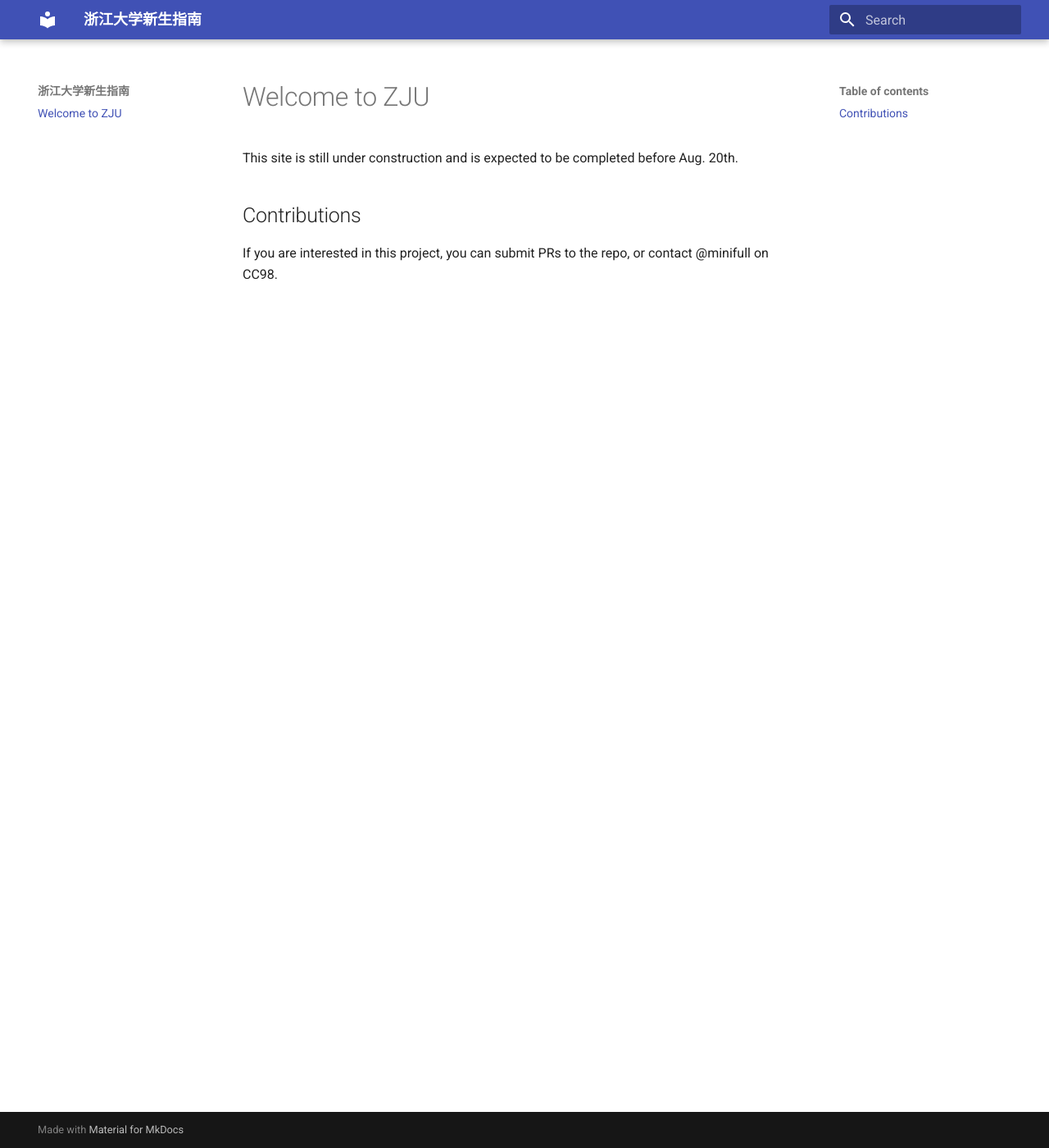
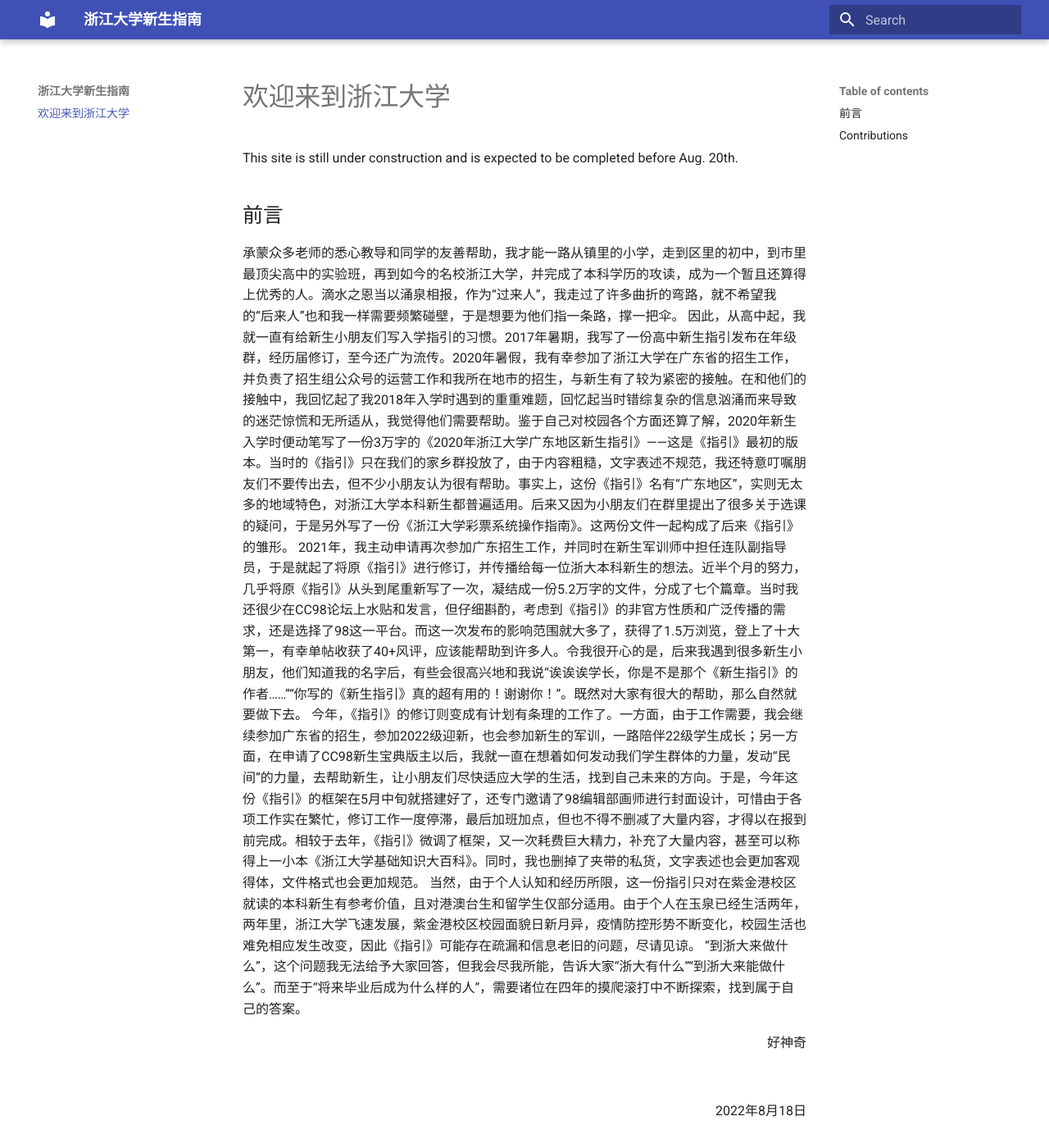
Before and after one commit to mini-full/zju-welcome, an MkDocs documentation site: the page built from docs/index.md, in a window 1280 px wide and 1400 px high. Shown: the whole window at 82% size. Built offline with MkDocs 1.6.1 and Material for MkDocs 9.7.7, drawn with Linux system fonts in a browser that asks for light colours.

Commit message:
add preface

```diff
--- a/docs/index.md
+++ b/docs/index.md
@@ -1,6 +1,18 @@
-# Welcome to ZJU
+# 欢迎来到浙江大学
 
 This site is still under construction and is expected to be completed before Aug. 20th.
+
+## 前言
+
+承蒙众多老师的悉心教导和同学的友善帮助，我才能一路从镇里的小学，走到区里的初中，到市里最顶尖高中的实验班，再到如今的名校浙江大学，并完成了本科学历的攻读，成为一个暂且还算得上优秀的人。滴水之恩当以涌泉相报，作为“过来人”，我走过了许多曲折的弯路，就不希望我的“后来人”也和我一样需要频繁碰壁，于是想要为他们指一条路，撑一把伞。
+因此，从高中起，我就一直有给新生小朋友们写入学指引的习惯。2017年暑期，我写了一份高中新生指引发布在年级群，经历届修订，至今还广为流传。2020年暑假，我有幸参加了浙江大学在广东省的招生工作，并负责了招生组公众号的运营工作和我所在地市的招生，与新生有了较为紧密的接触。在和他们的接触中，我回忆起了我2018年入学时遇到的重重难题，回忆起当时错综复杂的信息汹涌而来导致的迷茫惊慌和无所适从，我觉得他们需要帮助。鉴于自己对校园各个方面还算了解，2020年新生入学时便动笔写了一份3万字的《2020年浙江大学广东地区新生指引》——这是《指引》最初的版本。当时的《指引》只在我们的家乡群投放了，由于内容粗糙，文字表述不规范，我还特意叮嘱朋友们不要传出去，但不少小朋友认为很有帮助。事实上，这份《指引》名有“广东地区”，实则无太多的地域特色，对浙江大学本科新生都普遍适用。后来又因为小朋友们在群里提出了很多关于选课的疑问，于是另外写了一份《浙江大学彩票系统操作指南》。这两份文件一起构成了后来《指引》的雏形。
+2021年，我主动申请再次参加广东招生工作，并同时在新生军训师中担任连队副指导员，于是就起了将原《指引》进行修订，并传播给每一位浙大本科新生的想法。近半个月的努力，几乎将原《指引》从头到尾重新写了一次，凝结成一份5.2万字的文件，分成了七个篇章。当时我还很少在CC98论坛上水贴和发言，但仔细斟酌，考虑到《指引》的非官方性质和广泛传播的需求，还是选择了98这一平台。而这一次发布的影响范围就大多了，获得了1.5万浏览，登上了十大第一，有幸单帖收获了40+风评，应该能帮助到许多人。令我很开心的是，后来我遇到很多新生小朋友，他们知道我的名字后，有些会很高兴地和我说“诶诶诶学长，你是不是那个《新生指引》的作者……”“你写的《新生指引》真的超有用的！谢谢你！”。既然对大家有很大的帮助，那么自然就要做下去。
+今年，《指引》的修订则变成有计划有条理的工作了。一方面，由于工作需要，我会继续参加广东省的招生，参加2022级迎新，也会参加新生的军训，一路陪伴22级学生成长；另一方面，在申请了CC98新生宝典版主以后，我就一直在想着如何发动我们学生群体的力量，发动“民间”的力量，去帮助新生，让小朋友们尽快适应大学的生活，找到自己未来的方向。于是，今年这份《指引》的框架在5月中旬就搭建好了，还专门邀请了98编辑部画师进行封面设计，可惜由于各项工作实在繁忙，修订工作一度停滞，最后加班加点，但也不得不删减了大量内容，才得以在报到前完成。相较于去年，《指引》微调了框架，又一次耗费巨大精力，补充了大量内容，甚至可以称得上一小本《浙江大学基础知识大百科》。同时，我也删掉了夹带的私货，文字表述也会更加客观得体，文件格式也会更加规范。
+当然，由于个人认知和经历所限，这一份指引只对在紫金港校区就读的本科新生有参考价值，且对港澳台生和留学生仅部分适用。由于个人在玉泉已经生活两年，两年里，浙江大学飞速发展，紫金港校区校园面貌日新月异，疫情防控形势不断变化，校园生活也难免相应发生改变，因此《指引》可能存在疏漏和信息老旧的问题，尽请见谅。
+“到浙大来做什么”，这个问题我无法给予大家回答，但我会尽我所能，告诉大家“浙大有什么”“到浙大来能做什么”。而至于“将来毕业后成为什么样的人”，需要诸位在四年的摸爬滚打中不断探索，找到属于自己的答案。
+
+<p align="right">好神奇</p><br>
+<p align="right">2022年8月18日</p>
 
 ## Contributions
 
--- a/mkdocs.yml
+++ b/mkdocs.yml
@@ -1,5 +1,6 @@
 site_name: 浙江大学新生指南
 site_author: mini-full
+site_description: 浙江大学本科生新生指引为浙江大学CC98论坛新生宝典版面编撰的新生入学指南。
 
 theme:
   name: material
```
